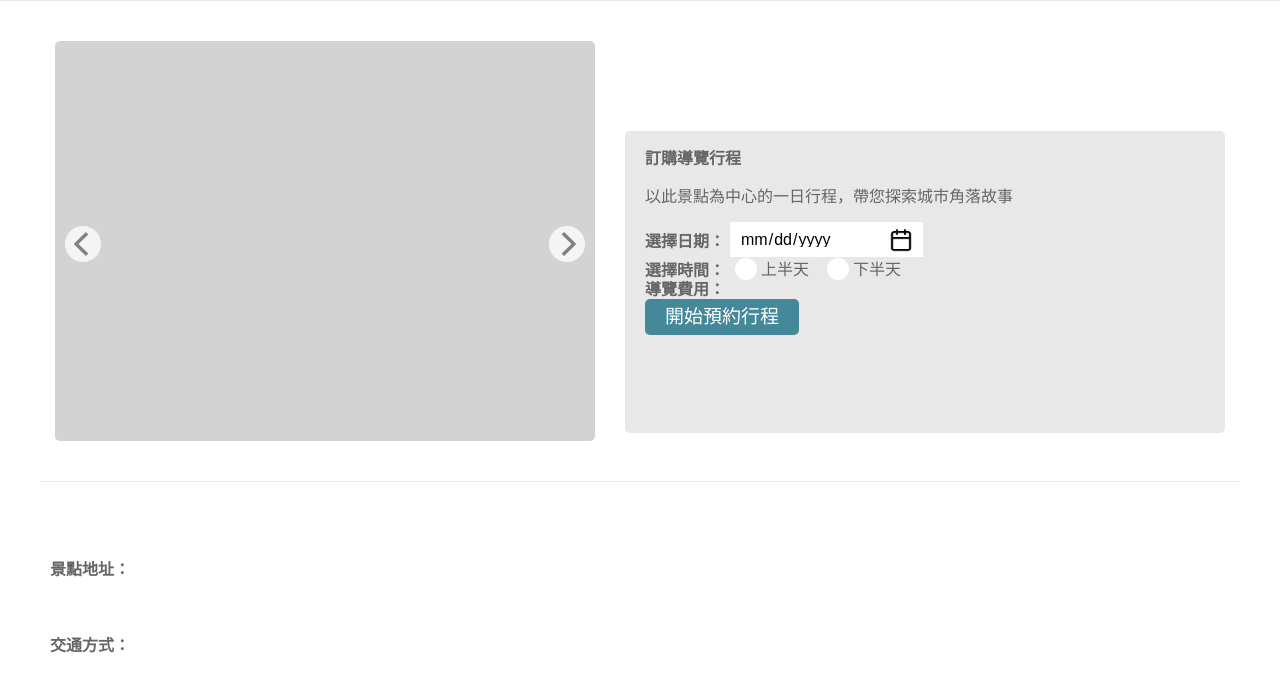
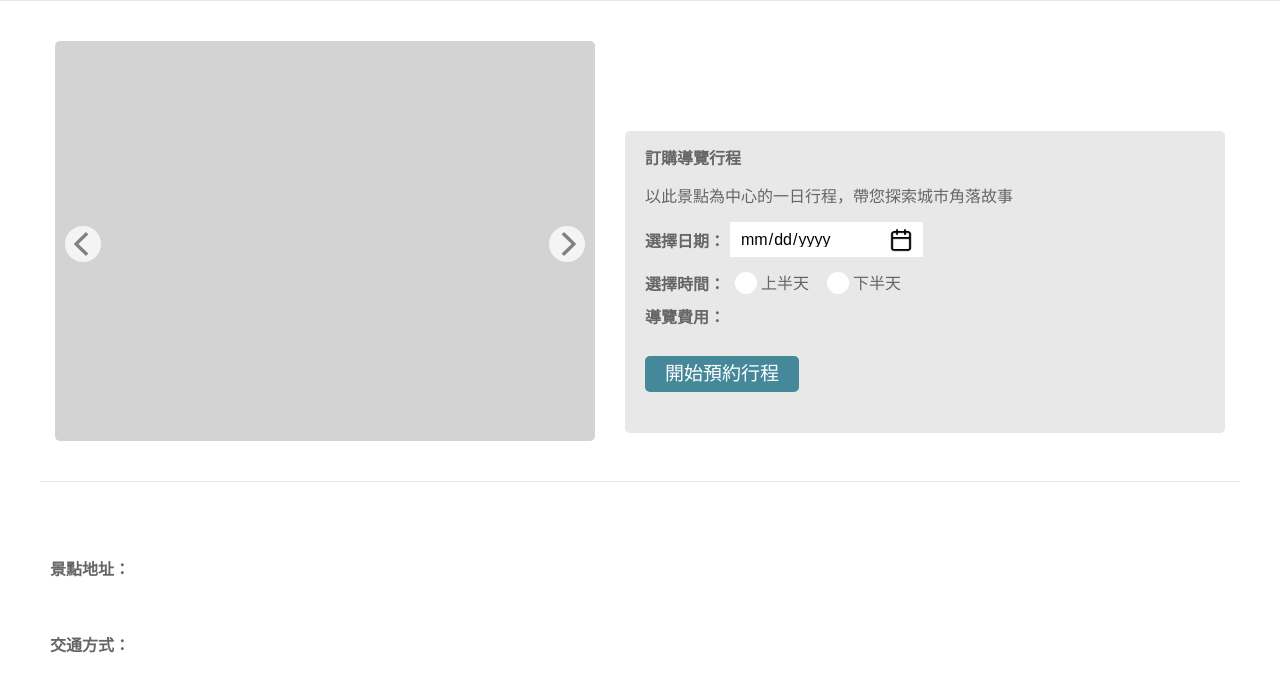
Before and after one commit to millie0808/wehelp_stage2, a Flask app: template templates/attraction.html in a window 1280 px wide. Shown: the part 54-727 px from the top of the page. Run offline with Flask 3, Linux system fonts and the light colour scheme; the template is opened without the code that fills it, so the values that code supplies are empty.

Commit message:
frontend start-booking

```diff
--- a/static/css/attraction.css
+++ b/static/css/attraction.css
@@ -149,7 +149,11 @@ input[type="date"]::-webkit-calendar-picker-indicator {
     color: var(--secondary-color-gray-70);
 
     display: grid;
-    grid-template-rows:22px 15px min-content 15px 35px 15px 22px 15px 22px 25px 36px;
+    grid-template-rows:22px 15px min-content 15px 170px;
+}
+#start_booking{
+    display: grid;
+    grid-template-rows: 35px 15px 22px 15px 22px 25px 36px;
 }
 .section__profile-booking-date-container{
     display: inline-flex;
```
